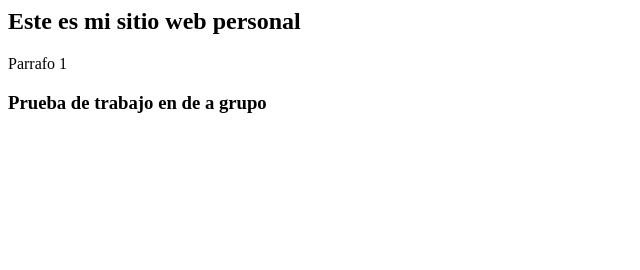
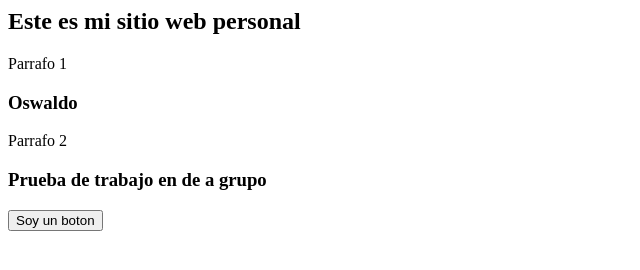
Before and after one commit to ozziemachado/PracticaGit, a plain HTML site: page index.html in a window 1280 px wide. Shown: the whole page, without its empty margins (0-640 px from the left). Drawn offline with Linux system fonts and the light colour scheme.

Commit message:
Agregue unas cosas

```diff
--- a/index.html
+++ b/index.html
@@ -6,8 +6,11 @@
     <h2>Este es mi sitio web personal</h2>
 
     <p>Parrafo 1</p>
+<h3>Oswaldo</h3 >
+    <p>Parrafo 2</p>
+    <h3>Prueba de trabajo en de a grupo</h3>
 
-    <h3>Prueba de trabajo en de a grupo</h3>
+    <button>Soy un boton</button>
 </body>
 
 </html>
```
